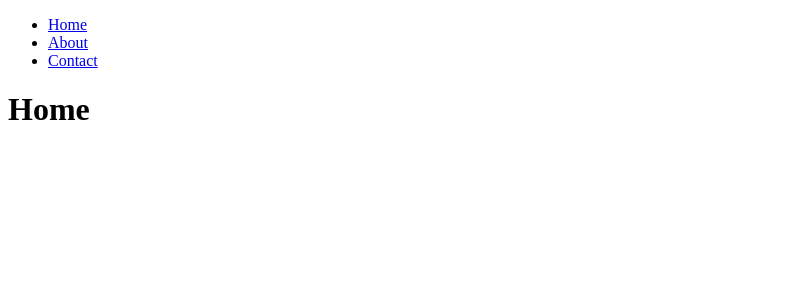
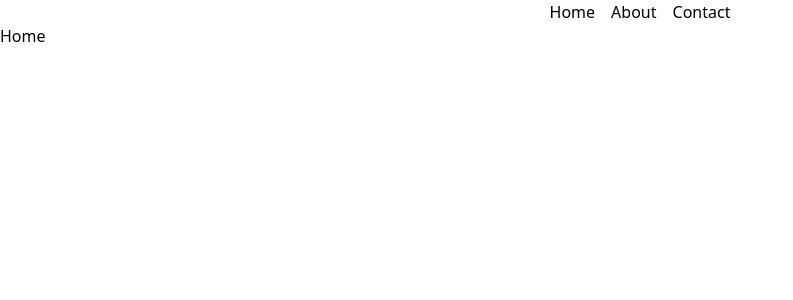
Before and after one commit to fish-corp-homies/fish-corp-frontend, a Next.js app: page / in a window 1280 px wide. Shown: the top 300 px of the page, without its empty margins (0-793 px from the left). Built offline with nearby package versions, Linux system fonts and the light colour scheme.

Commit message:
Centered the navbar

```diff
--- a/src/app/globals.css
+++ b/src/app/globals.css
@@ -1,4 +1,4 @@
-/*@import "tailwindcss";*/
+@import "tailwindcss";
 
 /*:root {*/
 /*  --background: #ffffff;*/
--- a/src/app/layout.tsx
+++ b/src/app/layout.tsx
@@ -1,5 +1,6 @@
 import type {Metadata} from "next";
 import Navbar from "@/components/Navbar";
+import "./globals.css"
 
 export const metadata: Metadata = {
     title: "Create Next App",
--- a/src/components/Navbar.tsx
+++ b/src/components/Navbar.tsx
@@ -2,8 +2,8 @@ import Link from "next/link";
 
 export default function Navbar() {
     return (
-        <nav>
-                <ul>
+        <nav className="flex justify-center">
+            <ul className="flex gap-4">
                 <li>
                     <Link href="/">Home</Link>
                 </li>
```
Lines whose indentation alone changed are shown as unchanged.
